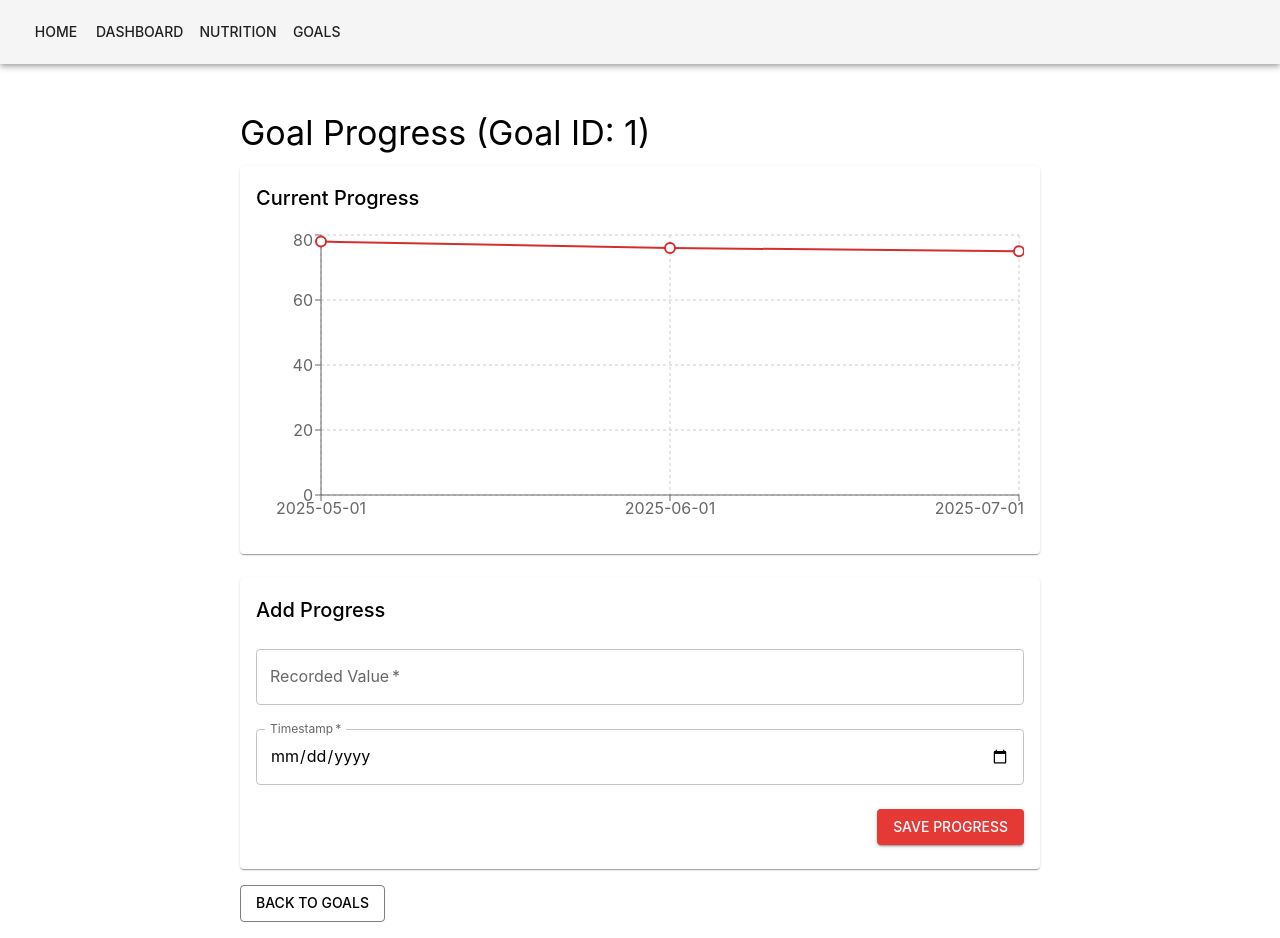
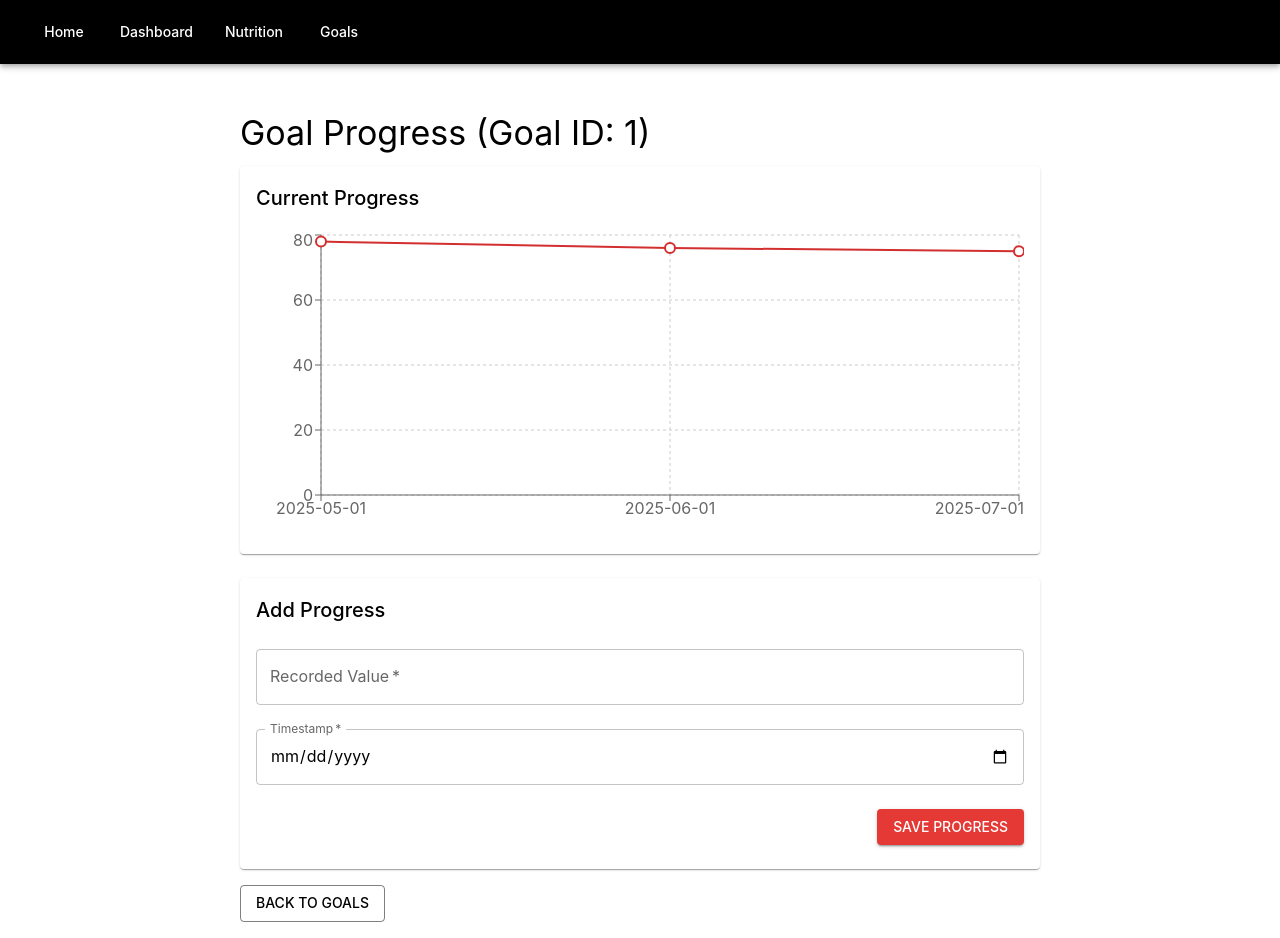
Before and after one commit to MhatreNikhil36/Fitness-Tracker, a React (Create React App) app: page /goal-progress/1 in a window 1280 px wide. Built offline with nearby package versions, Linux system fonts and the light colour scheme.

Commit message:
added styles to navbar

```diff
--- a/src/App.js
+++ b/src/App.js
@@ -14,7 +14,7 @@ import GoalProgressPage from './components/GoalProgressPage';
 const Layout = ({ children }) => {
   const location = useLocation();
   // Hide NavigationBar on the homepage ("/" or "/Homepage")
-  const hideNavbar = location.pathname === '/' || location.pathname === '/Homepage';
+  const hideNavbar = location.pathname === '/' || location.pathname === '/Homepage' || location.pathname === '/login' || location.pathname === '/signup';
 
   return (
     <>
--- a/src/components/GoalProgressPage.js
+++ b/src/components/GoalProgressPage.js
@@ -150,6 +150,7 @@ const GoalProgressPage = () => {
       </Card>
 
       {/* Form to add new progress */}
+      {goalData.status === 'in_progress' && (
       <Card>
         <CardContent>
           <Typography variant="h6" color="text.primary" gutterBottom>
@@ -184,7 +185,7 @@ const GoalProgressPage = () => {
             </Box>
           </form>
         </CardContent>
-      </Card>
+      </Card> )}
 
       {/* Optionally a back button */}
       <Box sx={{ textAlign: 'left', mt: 2 }}>
--- a/src/components/Homepage.js
+++ b/src/components/Homepage.js
@@ -23,7 +23,7 @@ const Homepage = () => {
           <Toolbar sx={{ display: "flex", justifyContent: "space-between" }}>
             <Typography variant="h6" fontWeight="bold" color="black">fitTrack</Typography>
             <Box sx={{ display: "flex", gap: 4 }}>
-              <Button color="inherit" component={Link} to="/dashboard">DASHBOARD</Button>
+              <Button color="inherit" component={Link} to="/dash">DASHBOARD</Button>
               <Button color="inherit" component={Link} to="/login">LOG IN</Button>
               <Button color="inherit" component={Link} to="/signup">SIGN UP</Button>
             </Box>
--- a/src/components/NavigationBar.js
+++ b/src/components/NavigationBar.js
@@ -1,25 +1,43 @@
 // NavigationBar.js
 import React from 'react';
-import { AppBar, Toolbar, Button } from '@mui/material';
+import { AppBar, Toolbar } from '@mui/material';
+import { styled } from '@mui/material/styles';
+import Button from '@mui/material/Button';
 import { Link } from 'react-router-dom';
+
+// Create a styled navigation button that follows best practices
+const NavButton = styled(Button)(({ theme }) => ({
+  color: theme.palette.common.white,
+  margin: theme.spacing(1),
+  textTransform: 'none',
+  transition: theme.transitions.create(['color', 'transform', 'border-bottom'], {
+    duration: theme.transitions.duration.short,
+  }),
+  '&:hover': {
+    backgroundColor: 'transparent', // keep the background unchanged
+    color: theme.palette.error.main,  // text becomes red on hover
+    transform: 'scale(1.05)',
+    borderBottom: `2px solid ${theme.palette.error.main}`,
+    fontWeight: 'bold',
+  },
+}));
 
 const NavigationBar = () => {
   return (
-    <AppBar position="static" color="default">
+    <AppBar position="static" sx={{ backgroundColor: 'black' }}>
       <Toolbar>
-        <Button component={Link} to="/Homepage" color="inherit">
+        <NavButton component={Link} to="/Homepage">
           Home
-        </Button>
-        <Button component={Link} to="/Dash" color="inherit">
+        </NavButton>
+        <NavButton component={Link} to="/Dash">
           Dashboard
-        </Button>
-        <Button component={Link} to="/nutrition" color="inherit">
+        </NavButton>
+        <NavButton component={Link} to="/nutrition">
           Nutrition
-        </Button>
-        <Button component={Link} to="/goals" color="inherit">
+        </NavButton>
+        <NavButton component={Link} to="/goals">
           Goals
-        </Button>
-
+        </NavButton>
       </Toolbar>
     </AppBar>
   );
```
